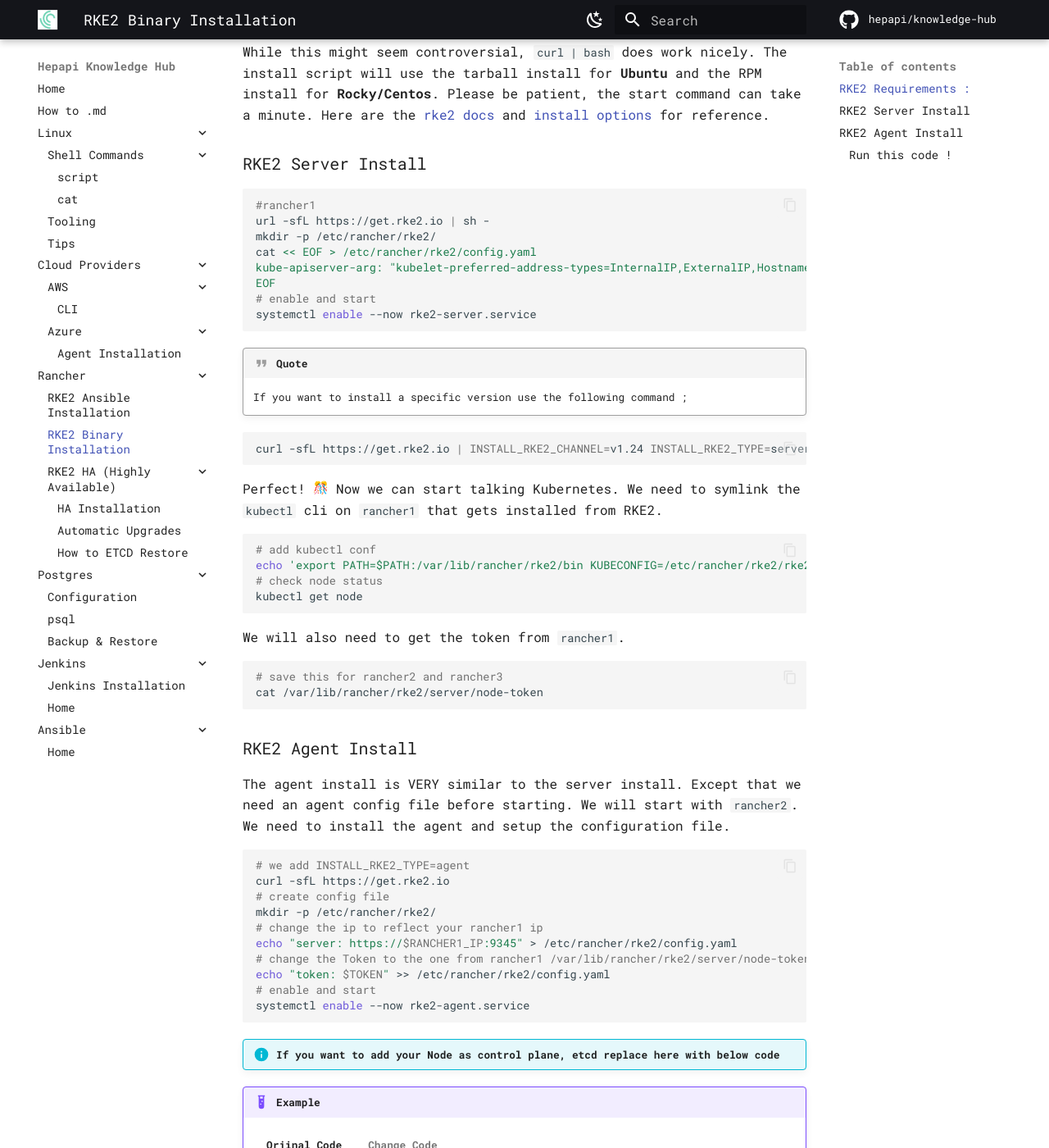
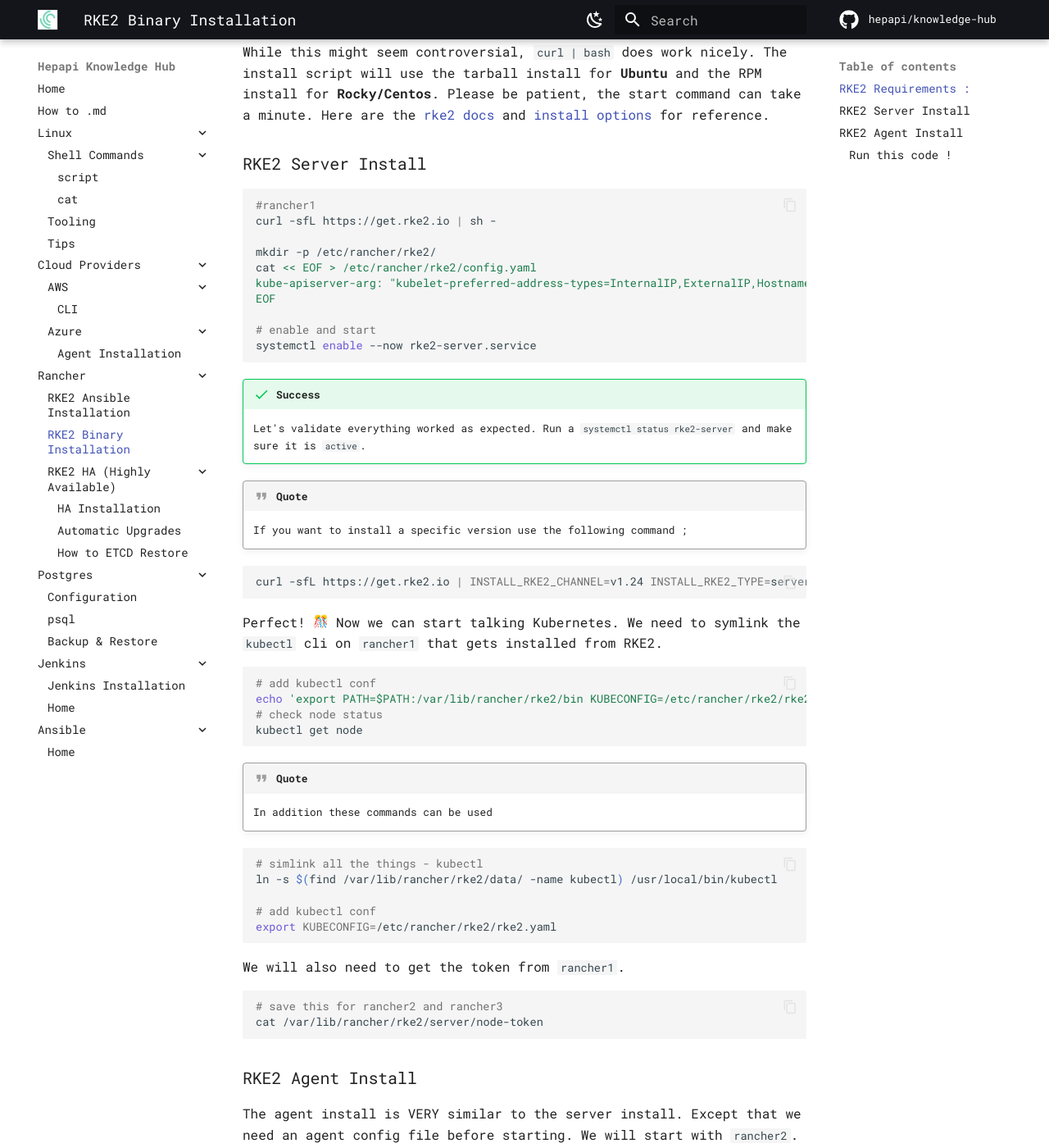
Before and after one commit to hepapi/knowledge-hub, an MkDocs documentation site: the page built from docs/rancher/rke2-installation.md, in a window 1280 px wide and 1400 px high, scrolled down 749 px. Shown: the whole window at 82% size. Built offline with MkDocs 1.6.1 and Material for MkDocs 9.7.7, drawn with Linux system fonts in a browser that asks for light colours; emoji names are drawn with the system emoji font; comment, search, counter and statistics services are not loaded.

Commit message:
rke2-installation typo updated

````diff
--- a/docs/rancher/rke2-installation.md
+++ b/docs/rancher/rke2-installation.md
@@ -34,14 +34,23 @@
 
 ```bash
 #rancher1
-url -sfL https://get.rke2.io | sh -
+curl -sfL https://get.rke2.io | sh -
+
 mkdir -p /etc/rancher/rke2/
 cat << EOF > /etc/rancher/rke2/config.yaml
 kube-apiserver-arg: "kubelet-preferred-address-types=InternalIP,ExternalIP,Hostname"
 EOF
+
 # enable and start
 systemctl enable --now rke2-server.service
 ```
+
+
+!!! success
+
+    Let's validate everything worked as expected. Run a `systemctl status rke2-server` and make sure it is `active`.
+
+
 
 !!! quote
 
@@ -62,6 +71,18 @@
 kubectl get node
 ```
 
+!!! quote
+
+    In addition these commands can be used
+
+```bash
+# simlink all the things - kubectl
+ln -s $(find /var/lib/rancher/rke2/data/ -name kubectl) /usr/local/bin/kubectl
+
+# add kubectl conf
+export KUBECONFIG=/etc/rancher/rke2/rke2.yaml
+```
+
 We will also need to get the token from `rancher1`.
 
 ```bash
````
Also changed, not shown: other parts of docs/rancher/rke2-installation.md (+5 -1 lines).
